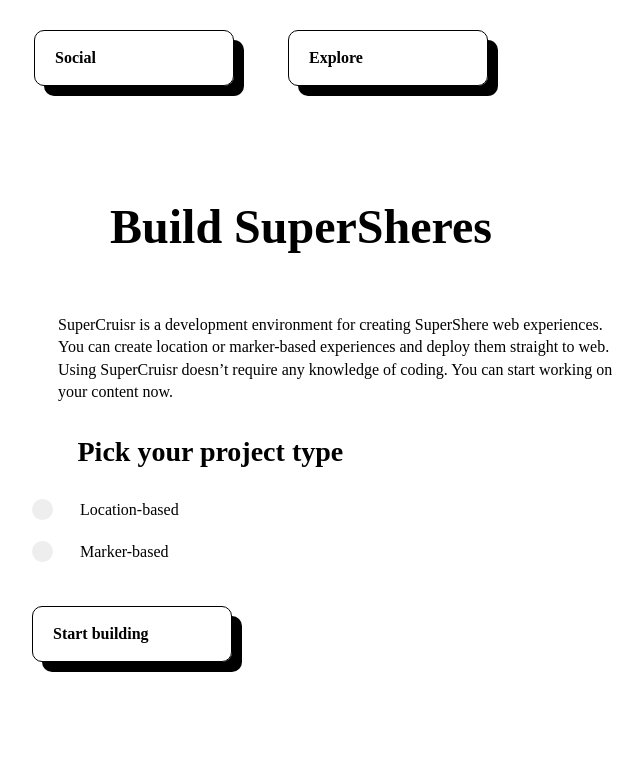
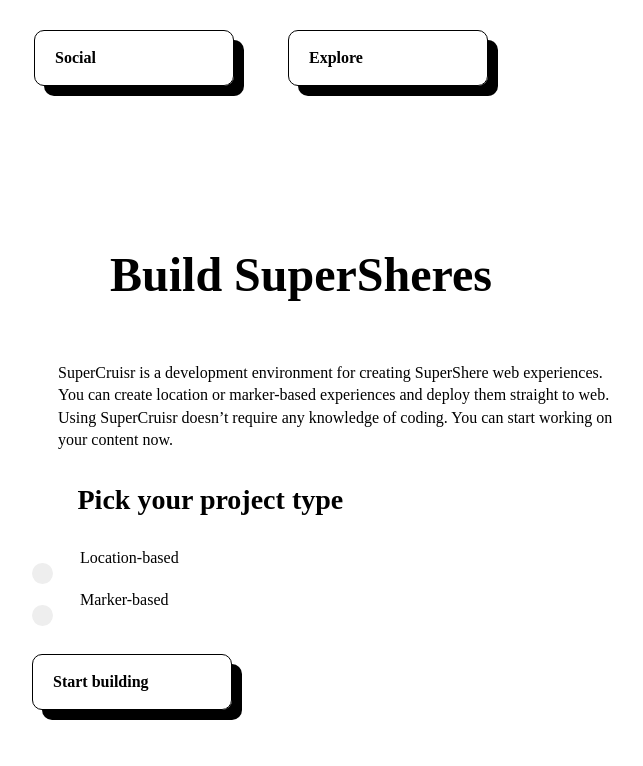
Before and after one commit to chichiwattyp2/portfolio, a plain HTML site: page super/pages/index.html in a window 1280 px wide. Shown: the whole page, without its empty margins (16-659 px from the left). Drawn offline with Linux system fonts and the light colour scheme; files that its build step writes are made by us from their sources; files whose address does not match are found by name.

Commit message:
Add files via upload

```diff
--- a/pages/main/main.css
+++ b/pages/main/main.css
@@ -4,17 +4,22 @@
   flex-direction: column;
   width: 70vw;
   min-height: 100vh;
-  background: var(--secondary-color);
+  background: white;
 }
 
 .content {
   margin-left: 1.5em;
   padding: 1.5em;
   padding-right: 20vw;
+  padding-bottom: 0;
+}
+
+.content .title {
+  margin-top: 2em;
 }
 
 .splashscreen {
-  top: 12%;
+  top: 0%;
   position: absolute;
   right: 8vw;
   height: 90%;
@@ -34,7 +39,8 @@
 
 /* Custom radio buttons */
 .radio-container {
-  display: block;
+  display: flex;
+  flex-direction: column;
   position: relative;
   padding-left: 3em;
   margin: 1.25em 0; /* TODO: merge margin attributes */
@@ -45,6 +51,14 @@
   -moz-user-select: none;
   -ms-user-select: none;
   user-select: none;
+}
+
+.radio-container .radio-title {
+  font-weight: bold;
+}
+
+.radio-container span {
+  margin-top: 1em;
 }
 
 /* Hide the browser's default radio button */
@@ -107,7 +121,7 @@
 }
 
 @media screen and (max-width: 1280px) {
-    .splashscreen {
-        display: none;
-    }
+  .splashscreen {
+    display: none;
+  }
 }
--- a/pages/main/main.js
+++ b/pages/main/main.js
@@ -10,7 +10,7 @@ function radioOnclick(self) {
     if (radioState == "marker") {
         startBuilding.href = "pages/marker/index.html"
     } else if (radioState == "location") {
-        startBuilding.href = "pages/location.html"
+        startBuilding.href = "pages/location/index.html"
     } else {
         // Display error message
     }
```
